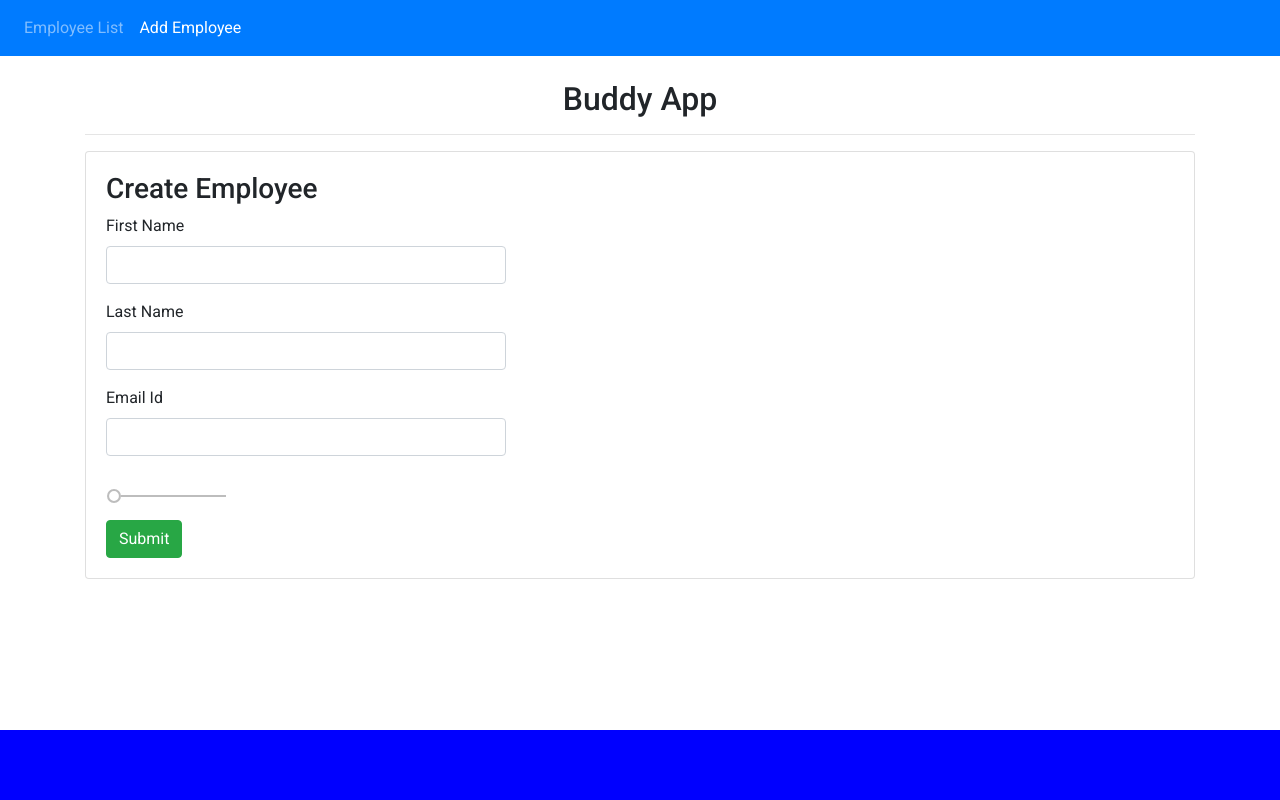
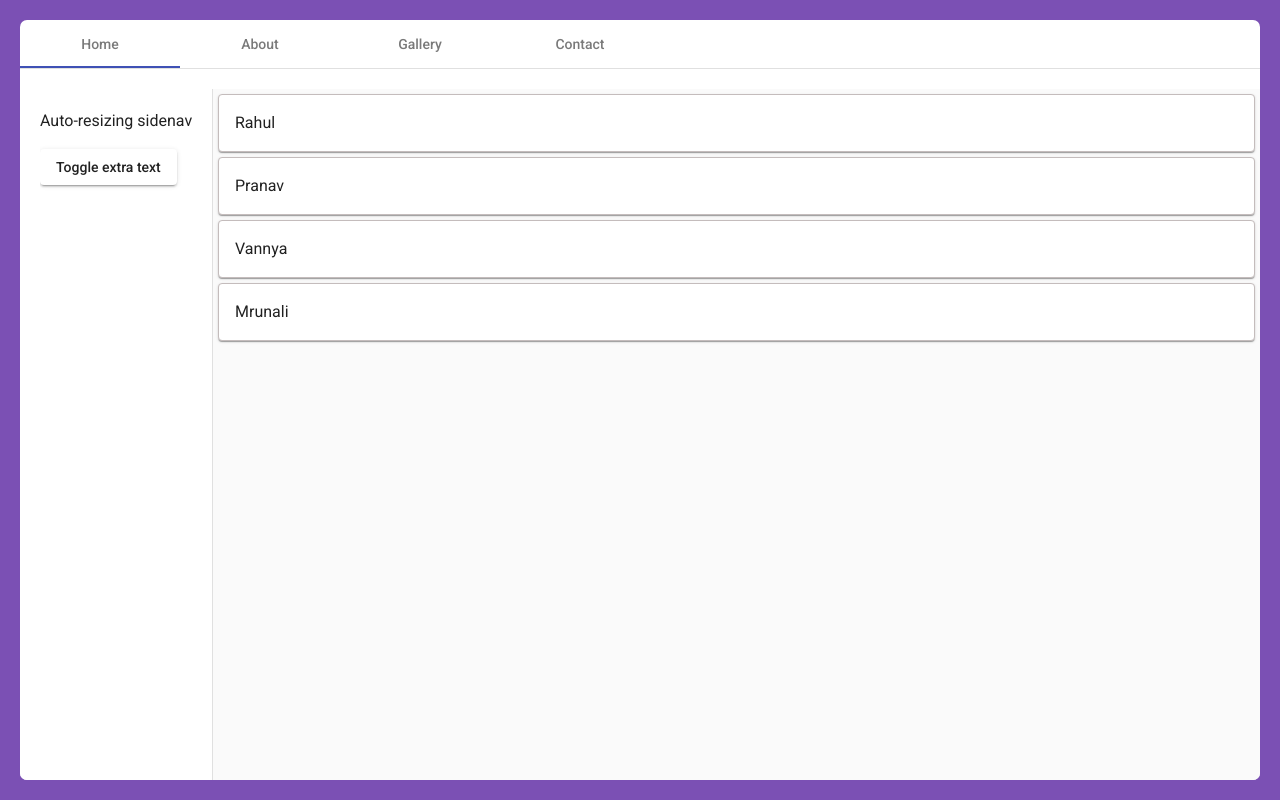
Before and after one commit to pranavhuchche/HeyBuddy, an Angular app in the folder BuddyAppUI/: page /add in a window 1280 px wide. Built offline with nearby package versions, Linux system fonts and the light colour scheme.

Commit message:
home screen setup

```diff
--- a/BuddyAppUI/src/app/app-routing.module.ts
+++ b/BuddyAppUI/src/app/app-routing.module.ts
@@ -1,5 +1,5 @@
 import { EmployeeDetailsComponent } from './employee-details/employee-details.component';
-import { CreateEmployeeComponent } from './create-employee/create-employee.component';
+import { HomeScreenComponent } from './home-screen/home-screen.component';
 import { NgModule } from '@angular/core';
 import { Routes, RouterModule } from '@angular/router';
 import { EmployeeListComponent } from './employee-list/employee-list.component';
@@ -8,7 +8,7 @@ import { UpdateEmployeeComponent } from './update-employee/update-employee.compo
 const routes: Routes = [
   { path: '', redirectTo: 'employee', pathMatch: 'full' },
   { path: 'employees', component: EmployeeListComponent },
-  { path: 'add', component: CreateEmployeeComponent },
+  { path: 'add', component: HomeScreenComponent },
   { path: 'update/:id', component: UpdateEmployeeComponent },
   { path: 'details/:id', component: EmployeeDetailsComponent },
 ];
--- a/BuddyAppUI/src/app/app.component.css
+++ b/BuddyAppUI/src/app/app.component.css
@@ -0,0 +1,4 @@
+.appContainer {
+  width: 100%;
+  height: 100%;
+}
--- a/BuddyAppUI/src/app/app.component.html
+++ b/BuddyAppUI/src/app/app.component.html
@@ -1,28 +1,3 @@
-<nav class="navbar navbar-expand-sm bg-primary navbar-dark">
-  <!-- Links -->
-  <ul class="navbar-nav">
-    <li class="nav-item">
-        <a routerLink="employees" class="nav-link" routerLinkActive="active">Employee List</a>
-    </li>
-    <li class="nav-item">
-        <a routerLink="add" class="nav-link" routerLinkActive="active">Add Employee</a>
-    </li>
-  </ul>
-</nav>
-
-
-<div class="container">
-  <br>
-  <h2 style="text-align: center;">{{title}}</h2>
-  <hr>
-  <div class="card">
-    <div class="card-body">
+<div class="appContainer">
   <router-outlet></router-outlet>
-    </div>
-  </div>
 </div>
-
-<footer class="footer">
-  <div class="container">
-  </div>
-</footer>
--- a/BuddyAppUI/src/app/create-employee/create-employee.component.css
+++ /dev/null
@@ -1,41 +0,0 @@
-mat-sidenav-container, mat-sidenav-content, mat-sidenav {
-  height: 100%;
-}
-
-mat-sidenav {
-  width: 250px;
-}
-
-a {
-  text-decoration: none;
-  color: white;
-}
-
-a:hover,
-a:active {
-  color: lightgray;
-}
-
-.navigation-items {
-  list-style: none;
-  padding: 0;
-  margin: 0;
-  cursor: pointer;
-}
-
-.icon {
-  display: inline-block;
-  height: 30px;
-  margin: 0 auto;
-  padding-right: 5px;
-  text-align: center;
-  vertical-align: middle;
-  width: 50px;
-}
-
-.label {
-  display: inline-block;
-  line-height: 30px;
-  margin: 0;
-  width: 100px;
-}
--- a/BuddyAppUI/src/app/create-employee/create-employee.component.html
+++ /dev/null
@@ -1,30 +0,0 @@
-<h3>Create Employee</h3>
-<div [hidden]="submitted" style="width: 400px;">
-  <form (ngSubmit)="onSubmit()">
-    <div class="form-group">
-      <label for="name">First Name</label>
-      <input type="text" class="form-control" id="firstName" required [(ngModel)]="employee.firstName" name="firstName">
-    </div>
-
-    <div class="form-group">
-      <label for="name">Last Name</label>
-      <input type="text" class="form-control" id="lastName" required [(ngModel)]="employee.lastName" name="lastName">
-    </div>
-
-    <div class="form-group">
-      <label for="name">Email Id</label>
-      <input type="text" class="form-control" id="emailId" required [(ngModel)]="employee.emailId" name="emailId">
-    </div>
-
-    <div>
-      <mat-slider min="1" max="100" step="1" value="1"></mat-slider>
-    </div>
-
-    <button mat-fab type="submit" class="btn btn-success">Submit</button>
-  </form>
-</div>
-
-<div [hidden]="!submitted">
-  <h4>You submitted successfully!</h4>
-  <!-- <button class="btn btn-success" (click)="newEmployee()">Add</button> -->
-</div>
--- a/BuddyAppUI/src/app/employee.service.ts
+++ b/BuddyAppUI/src/app/employee.service.ts
@@ -8,6 +8,24 @@ import { Observable } from 'rxjs';
 export class EmployeeService {
 
   private baseUrl = 'http://localhost:8080/springboot-crud-rest/api/v1/employees';
+  records = [
+    {
+      "id" : 1,
+      "name" : "Rahul",
+    },
+    {
+      "id" : 2,
+      "name" : "Pranav",
+    },
+    {
+      "id" : 3,
+      "name" : "Vannya",
+    },
+    {
+      "id" : 4,
+      "name" : "Mrunali",
+    }
+  ];
 
   constructor(private http: HttpClient) { }
 
@@ -30,4 +48,8 @@ export class EmployeeService {
   getEmployeesList(): Observable<any> {
     return this.http.get(`${this.baseUrl}`);
   }
+
+  getListData() {
+    return this.records;
+  }
 }
--- /dev/null
+++ b/BuddyAppUI/src/app/home-screen/home-screen.component.css
@@ -0,0 +1,97 @@
+body::-webkit-scrollbar {
+  width: 5px;
+}
+
+.app-home-screen {
+  width: 100%;
+  height: 100%;
+}
+.homeScreenView {
+  width: 100%;
+  height: 100%;
+  overflow: hidden;
+  background-color: #7b50b4;
+}
+
+.homeScreenContainer {
+  overflow: hidden;
+  height: calc(100% - 40px);
+  width: calc(100% - 40px);
+  background-color: white;
+  margin: 20px;
+  border-radius: 7px;
+}
+
+.homeScreenTabGroup {
+  height: 100%;
+  width: 100%;
+}
+
+.matTab {
+  height: 100%;
+  width: 100%;}
+
+.matTabGroup {
+  height: 100%;
+  width: 100%;
+}
+/*
+.leftSideNavigationContainer {
+  width: 200px;
+  height: 100%;
+}*/
+#tabGroup{
+  width: 100%;
+  height: 100%;
+}
+
+:host ::ng-deep .mat-tab-body-wrapper {
+  height: 100%;
+  overflow: hidden;
+}
+
+.homeScreenHeader {
+  height: 20px;
+  width: 100%;
+}
+
+.leftSideNavigationContainer {
+  width: 100%;
+  height: calc(100% - 20px);
+}
+.example-container {
+  width: 100%;
+  height: 100%;
+}
+
+.example-sidenav-content {
+  display: flex;
+  height: 100%;
+  width: 100%;
+  align-items: center;
+  justify-content: center;
+}
+
+.example-sidenav {
+  padding: 20px;
+}
+
+mat-grid-tile {
+  background: lightblue;
+}
+
+.navigationToggleOpen {
+  padding-left: 190px;
+}
+.navigationToggleClose{
+
+}
+.cardsContainer {
+  height: calc(100% - 100px);
+  margin: 5px 5px 0 5px;
+}
+
+.listCard {
+  border: 1px solid #c4bcbc;
+  margin-bottom: 5px;
+}
--- /dev/null
+++ b/BuddyAppUI/src/app/home-screen/home-screen.component.html
@@ -0,0 +1,32 @@
+<div class="homeScreenView">
+  <div class="homeScreenContainer">
+    <div class="homeScreenTabGroup">
+      <mat-tab-group class="matTabGroup" id="tabGroup">
+        <mat-tab class="matTab" label="Home" color="primary">
+          <div class="homeScreenHeader">
+            <mat-icon class="navigationToggleOpen" *ngIf="!showFiller" aria-hidden="false" (click)="drawer.toggle(); showFiller = !showFiller">swap_horiz</mat-icon>
+            <mat-icon class="navigationToggleClose" *ngIf="showFiller" (click)="drawer.toggle(); showFiller = !showFiller">swap_horiz</mat-icon>
+          </div>
+          <div class="leftSideNavigationContainer">
+            <mat-drawer-container class="example-container" autosize>
+              <mat-drawer #drawer class="example-sidenav" mode="side" opened="!showFiller">
+                <p>Auto-resizing sidenav</p>
+                <p *ngIf="showFiller">Lorem, ipsum dolor sit amet consectetur.</p>
+                <button (click)="showFiller = !showFiller" mat-raised-button>
+                  Toggle extra text
+                </button>
+              </mat-drawer>
+                <div class="cardsContainer">
+                  <mat-card class="listCard" *ngFor="let record of records;" (click)="showAlert(record.name)">{{record.name}}
+                  </mat-card>
+                </div>
+            </mat-drawer-container>
+          </div>
+        </mat-tab>
+        <mat-tab label="About"></mat-tab>
+        <mat-tab label="Gallery"></mat-tab>
+        <mat-tab label="Contact"></mat-tab>
+      </mat-tab-group>
+    </div>
+  </div>
+</div>
--- a/BuddyAppUI/src/app/create-employee/create-employee.component.ts
+++ b/BuddyAppUI/src/app/home-screen/home-screen.component.ts
@@ -2,20 +2,22 @@ import { EmployeeService } from '../employee.service';
 import { Employee } from '../employee';
 import { Component, OnInit } from '@angular/core';
 import { Router } from '@angular/router';
-import { MatSliderModule } from '@angular/material/slider';
 
 @Component({
-  selector: 'app-create-employee',
-  templateUrl: './create-employee.component.html',
-  styleUrls: ['./create-employee.component.css']
+  selector: 'app-home-screen',
+  templateUrl: './home-screen.component.html',
+  styleUrls: ['./home-screen.component.css']
 })
-export class CreateEmployeeComponent implements OnInit {
+export class HomeScreenComponent implements OnInit {
 
   employee: Employee = new Employee();
   submitted = false;
+  records = [];
 
   constructor(private employeeService: EmployeeService,
-    private router: Router) { }
+    private router: Router) {
+    this.getList();
+  }
 
   ngOnInit() {
   }
@@ -43,4 +45,12 @@ export class CreateEmployeeComponent implements OnInit {
   gotoList() {
     this.router.navigate(['/employees']);
   }
+
+  getList() {
+    this.records = this.employeeService.getListData();
+  }
+
+  showAlert(name) {
+    alert(name);
+  }
 }
```
Also changed, not shown: BuddyAppUI/src/app/app.module.ts (+13 -2 lines), 1 other file (tests, documents, lock files or other folders).
